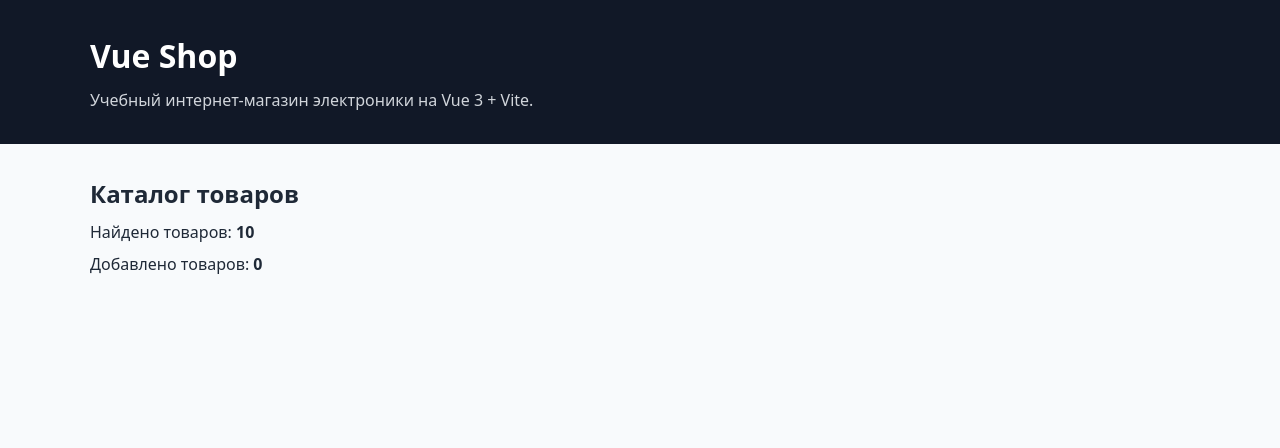
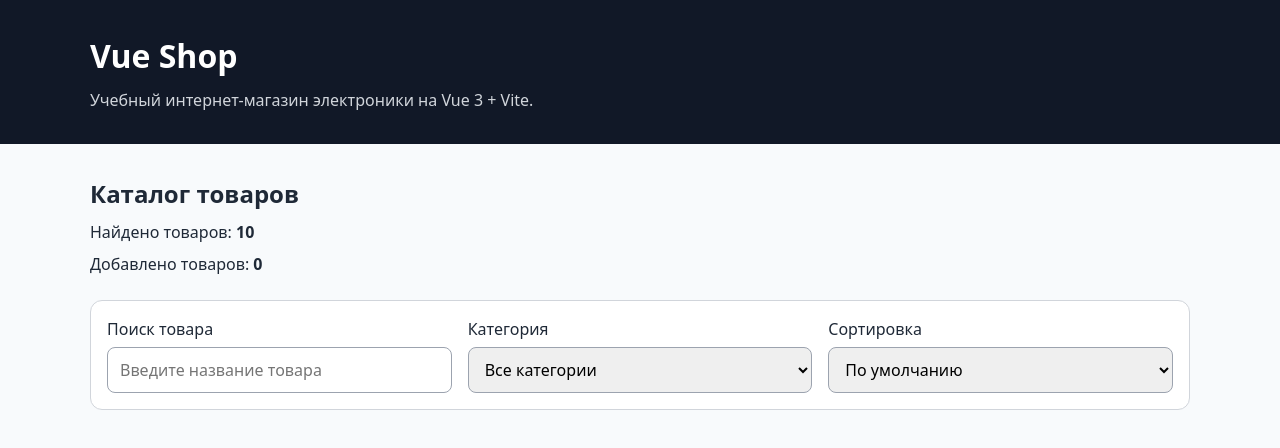
Before and after one commit to f1shi/kr5-vue-shop, a Vue app: page / in a window 1280 px wide. Shown: the top 448 px of the page. Built offline with nearby package versions, Linux system fonts and the light colour scheme.

Commit message:
feat: add catalog controls with v-model

```diff
--- a/src/App.vue
+++ b/src/App.vue
@@ -18,6 +18,48 @@
             Добавлено товаров: <strong>{{ addedCount }}</strong>
           </p>
         </div>
+
+        <form class="catalog-controls" @submit.prevent>
+          <div class="catalog-controls__group">
+            <label for="catalog-search">Поиск товара</label>
+            <input
+              id="catalog-search"
+              v-model="searchQuery"
+              class="catalog-controls__input"
+              type="search"
+              placeholder="Введите название товара"
+            >
+          </div>
+
+          <div class="catalog-controls__group">
+            <label for="category-filter">Категория</label>
+            <select
+              id="category-filter"
+              v-model="selectedCategory"
+              class="catalog-controls__select"
+            >
+              <option value="all">Все категории</option>
+              <option value="smartphones">Смартфоны</option>
+              <option value="laptops">Ноутбуки</option>
+              <option value="headphones">Наушники</option>
+              <option value="accessories">Аксессуары</option>
+            </select>
+          </div>
+
+          <div class="catalog-controls__group">
+            <label for="sort-select">Сортировка</label>
+            <select
+              id="sort-select"
+              v-model="sortType"
+              class="catalog-controls__select"
+            >
+              <option value="default">По умолчанию</option>
+              <option value="price-asc">Сначала дешевле</option>
+              <option value="price-desc">Сначала дороже</option>
+              <option value="title-asc">По названию А-Я</option>
+            </select>
+          </div>
+        </form>
       </section>
     </main>
   </div>
@@ -84,4 +126,34 @@
 .catalog-page__header p {
   margin: 0;
 }
+
+.catalog-controls {
+  display: grid;
+  grid-template-columns: repeat(3, minmax(0, 1fr));
+  gap: 16px;
+  padding: 16px;
+  background-color: #ffffff;
+  border: 1px solid #d1d5db;
+  border-radius: 12px;
+}
+
+.catalog-controls__group {
+  display: grid;
+  gap: 6px;
+}
+
+.catalog-controls__input,
+.catalog-controls__select {
+  width: 100%;
+  padding: 10px 12px;
+  font: inherit;
+  border: 1px solid #9ca3af;
+  border-radius: 8px;
+}
+
+@media (max-width: 768px) {
+  .catalog-controls {
+    grid-template-columns: 1fr;
+  }
+}
 </style>
```
